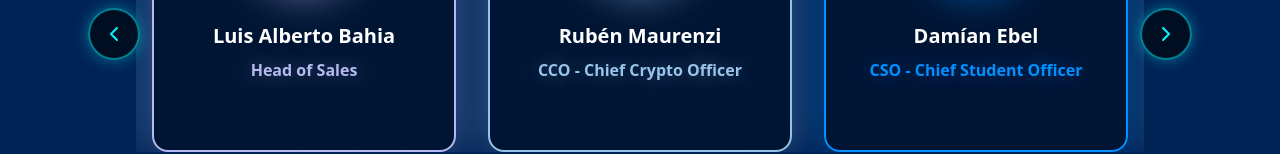
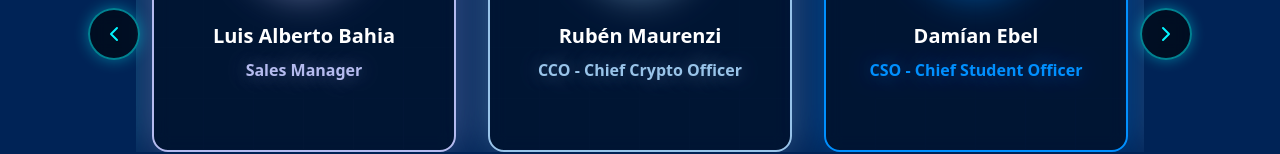
Before and after one commit to FValentino/TCSummit-landing, a Next.js app: page / in a window 1280 px wide. Shown: the part 6474-6628 px from the top of the page. Built offline with nearby package versions, Linux system fonts and the light colour scheme; no server answers.

Commit message:
Change role from 'Head of Sales' to 'Sales Manager'

```diff
--- a/src/components/team/teamData.ts
+++ b/src/components/team/teamData.ts
@@ -18,7 +18,7 @@ export const teamData = [
   {
     id: 2,
     name: "Luis Alberto Bahia",
-    role: "Head of Sales",
+    role: "Sales Manager",
     img: profileLuis,
     neonColor: "#b5bbef"
   },
```
